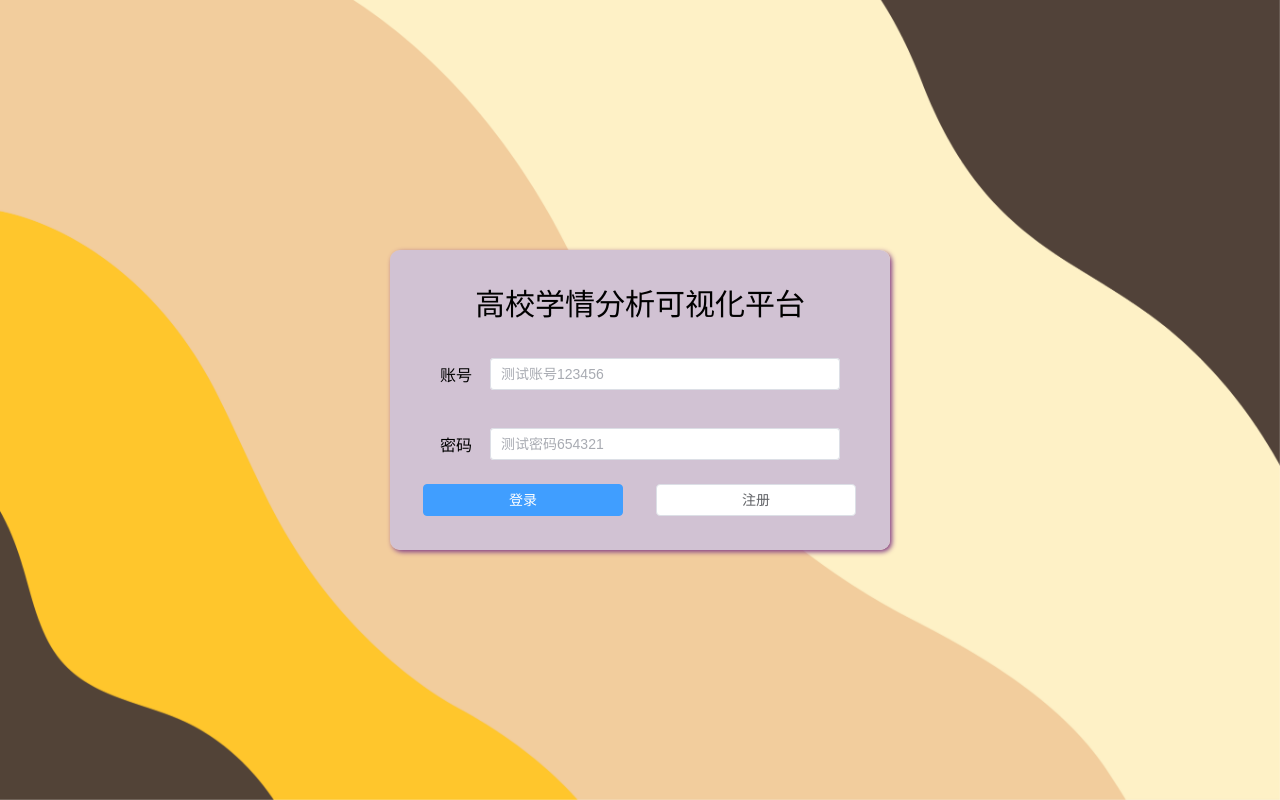
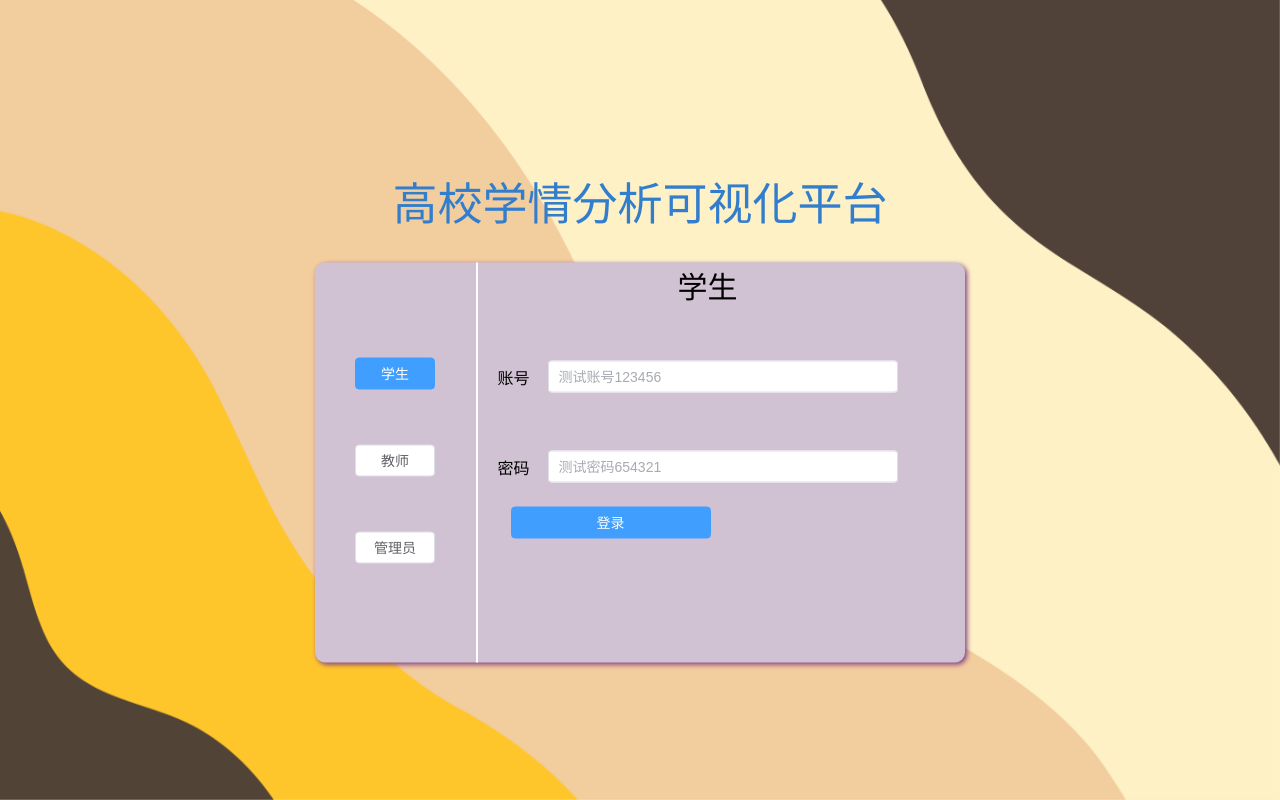
Before and after one commit to liuup/GraduationProject, a Vue app in the folder frontend/: page / in a window 1280 px wide. Built offline with nearby package versions, Linux system fonts and the light colour scheme.

Commit message:
修改登录和管理员后台

```diff
--- a/frontend/public/index.html
+++ b/frontend/public/index.html
@@ -2,7 +2,7 @@
 <html lang="">
   <head>
 
-    <title>毕业设计</title>
+    <title>管理员</title>
     <style>
       body {
         margin: 0;
--- a/frontend/src/router/index.js
+++ b/frontend/src/router/index.js
@@ -22,9 +22,9 @@ const routes = [
         component: () => import("../views/side/Overview.vue")
       },
       {
-        path: "/student",
-        name: "Student",
-        component: () => import("../views/side/Student.vue")
+        path: "/push",
+        name: "Push",
+        component: () => import("../views/side/Push.vue")
       },
       {
         path: "/class",
@@ -32,19 +32,19 @@ const routes = [
         component: () => import("../views/side/Class.vue")
       },
       {
-        path: "/classinfo",
-        name: "ClassInfo",
-        component: () => import("../views/side/ClassInfo.vue")
+        path: "/teacher",
+        name: "Teacher",
+        component: () => import("../views/side/Teacher.vue")
       },
       {
-        path: '/myself',
-        name: 'Myself',
-        component: () => import('../views/side/Myself.vue')
+        path: "/student",
+        name: "Student",
+        component: () => import("../views/side/Student.vue")
       },
       {
-        path: '/about',
-        name: 'About',
-        component: () => import('../views/side/About.vue')
+        path: '/me',
+        name: 'Me',
+        component: () => import('../views/side/Me.vue')
       },
     ]
   },
--- a/frontend/src/views/Login.vue
+++ b/frontend/src/views/Login.vue
@@ -1,9 +1,21 @@
 <template>
     <div class="backimage">
         <div class="meituan-content">
-            <div class="login-content">
             <div class="title">高校学情分析可视化平台</div>
 
+            <div class="login-content">
+                <el-row>
+                    <el-col :span="6" class="left-col">
+                        <div class="left-buttons">
+                            <el-button class="left-button" :type="stu_btn_type" @click="StudentBtn()">学生</el-button><br/>
+                            <el-button class="left-button" :type="teach_btn_type" @click="TeachBtn()">教师</el-button><br/>
+                            <el-button class="left-button" :type="admin_btn_type" @click="AdminBtn()">管理员</el-button><br/>
+                        </div>
+                    </el-col>
+                    <el-col :span="12">
+                        <span class="login-text">{{ login_text }}</span>
+
+                        <div>
                             <div class="user">
                                 <p>账号</p>
                                 <el-input
@@ -26,7 +38,11 @@
                             </div>
 
                             <el-button class="btn" @click="login()" type="primary">登录</el-button>
-                <el-button class="btn" @click="register()">注册</el-button>
+                            <!-- <el-button class="btn" @click="cancel()">清空</el-button> -->
+                        </div>
+
+                    </el-col>
+                </el-row>
             </div>
         </div>
 
@@ -67,6 +83,13 @@ export default {
         return {
             drawer: false,
 
+            login_text: "学生",
+
+            // 三个按钮的显示类型
+            stu_btn_type: "primary",
+            teach_btn_type: "default",
+            admin_btn_type: "default",
+
             reg_form: {
                 name: "",   // 姓名
                 num: "",    // 账号
@@ -83,6 +106,34 @@ export default {
         }
     },
     methods: {
+        // 学生登录切换按键
+        StudentBtn() {
+            this.stu_btn_type = "primary";
+            this.teach_btn_type = "default";
+            this.admin_btn_type = "default";
+
+            // TODO:
+        },
+
+        // 老师登录切换按键
+        TeachBtn() {
+            this.stu_btn_type = "default";
+            this.teach_btn_type = "primary";
+            this.admin_btn_type = "default";
+
+            // TODO:
+        },
+
+        // 管理员登录切换按键
+        AdminBtn() {
+            this.stu_btn_type = "default";
+            this.teach_btn_type = "default";
+            this.admin_btn_type = "primary";
+
+            // TODO:
+        },
+
+        // 登录按钮
         login() {
             // 错误处理
             if(this.user_form.num == "" || this.user_form.pwd == "") {
@@ -131,13 +182,38 @@ export default {
                 })
         },
 
+        // 注册按钮
         register() {
             this.drawer = true;
         },
 
+        // 注册提交按钮
         submit() {
             // FIXME: 注册判空验证
+
             // TODO: 注册接口测试
+            // TODO: 注册日期功能添加
+
+            /*
+            reg_form: {
+                name: "",   // 姓名
+                num: "",    // 账号
+                pwd: "",    // 密码
+                phone: "",   // 手机号
+                date: "2022-04-15"  // 登录日期
+            },
+            */
+
+            if(this.reg_form.name == "" || this.reg_form.num == "" ||
+                this.reg_form.pwd == "" || this.reg_form.phone == "") {
+                ElMessage({
+                    message: '输入框禁止为空',
+                    type: 'warning',
+                });
+
+                this.cancel();
+                return;
+            }
 
             this.reg_form.pwd = md5(this.reg_form.pwd);
 
@@ -161,7 +237,7 @@ export default {
                             message: '注册成功',
                             type: 'success',
                         })
-
+                        this.cancel();
                          // 设置本地存储
                         // localStorage.setItem("menuid", JSON.stringify("1"));
                         // 跳转路由
@@ -177,6 +253,13 @@ export default {
         cancel() {
             this.user_form.num = "";
             this.user_form.pwd = "";
+
+            this.reg_form.name = "";
+            this.reg_form.num = "";
+            this.reg_form.pwd = "";
+            this.reg_form.phone = "";
+            // TODO: 注册日期
+            // this.reg_form.date = "";
         }
     }
 }
@@ -200,27 +283,32 @@ export default {
     left: 50%;
     transform: translate(-50%, -50%);
     border-radius: 10px;
-    box-shadow: 2px 2px 5px #813c85;
+    /* box-shadow: 2px 2px 5px #813c85; */
 }
 .login-content {
-    width: 500px;
-    height: 300px;
+    width: 650px;
+    height: 400px;
     background: #d1c2d3;
     border-radius: 10px;
+    box-shadow: 2px 2px 5px #813c85;
 }
 .title {
     text-align: center;
-    color: #000000;
-    font-size: 30px;
+    color:  #337ecc;
+    font-size: 45px;
     padding-top: 30px;
+    padding-bottom: 30px;
 }
 .user {
     width: 400px;
-    margin: 0 auto;
+    /* margin: 0 auto; */
     padding-top: 30px;
     height: 40px;
     display: flex;
     align-items: center;
+
+    margin-top: 20px;
+    margin-left: 20px;
 }
 .user p {
     width: 50px;
@@ -249,4 +337,34 @@ export default {
     align-items: center;
     /* display: flex; */
 }
+
+.login-text {
+    font-size: 30px;
+    margin-left: 200px;
+    margin-top: 80px;
+}
+
+.left-col {
+    border: 10px;
+    border-right-style: solid;
+    border-width: 2px;
+    border-color: white;
+}
+.left-buttons {
+    margin-top: 40px;
+    height: 360px;
+    /* border: 10px; */
+    /* align-content: center; */
+}
+.left-button {
+    margin-top: 55px;
+    margin-left: 40px;
+    width: 80px;
+
+}
+
+
+.right-login {
+    margin-right: 20px;
+}
 </style>
--- a/frontend/src/views/side/About.vue
+++ /dev/null
@@ -1,18 +0,0 @@
-<template>
-  <div class="about">
-    <h1>关于</h1>
-    <!-- <el-row>
-      <el-col :span="12"><div class="grid-content bg-purple" /></el-col>
-      <el-col :span="12"><div class="grid-content bg-purple-light" /></el-col>
-    </el-row> -->
-  </div>
-</template>
-
-<script>
-</script>
-
-<style scoped>
-.about {
-  height: 650px;
-}
-</style>
--- a/frontend/src/views/side/Overview.vue
+++ b/frontend/src/views/side/Overview.vue
@@ -1,6 +1,6 @@
 <template>
   <div class="overview-main">
-    <h1>学情总览</h1>
+    <h1>平台总览</h1>
     <!-- <div style="width: 600px;height:400px;"> -->
     <!-- <Bar :option="bar_data"></Bar> -->
     <!-- </div> -->
@@ -12,14 +12,14 @@
         <Round :option="round_data"></Round>
       </el-col>
     </el-row>
-	<el-row>
+	  <!-- <el-row>
       <el-col :span="12">
         <Bar :option="bar_data"></Bar>
       </el-col>
       <el-col :span="12">
         <Round :option="round_data"></Round>
       </el-col>
-    </el-row>
+    </el-row> -->
   </div>
 </template>
 
@@ -38,7 +38,7 @@ export default {
     return {
       bar_data: {
         title: {
-          text: "Where data comes from",
+          text: "平台数据来源",
           //   subtext: "Living Expenses in Shenzhen",
         },
         tooltip: {
@@ -80,7 +80,7 @@ export default {
                 color: "transparent",
               },
             },
-            data: [0, 1579, 532, 0],
+            data: [0, 1579 + 585, 532, 0],
           },
           {
             name: "Life Cost",
@@ -90,14 +90,14 @@ export default {
               show: true,
               position: "inside",
             },
-            data: [8517, 6938, 1047, 532],
+            data: [8517 + 585, 6938, 1047 + 585, 532],
           },
         ],
       },
 
       round_data: {
         title: {
-          text: "Where data comes from",
+          text: "平台数据来源",
         //   subtext: "Fake Data",
           left: "center",
         },
@@ -115,7 +115,7 @@ export default {
             radius: "50%",
             data: [
               { value: 6938, name: "CG" },
-              { value: 1047, name: "雨课堂" },
+              { value: 1047 + 585, name: "雨课堂" },
               { value: 532, name: "超星" },
             //   { value: 484, name: "Union Ads" },
             //   { value: 300, name: "Video Ads" },
--- /dev/null
+++ b/frontend/src/views/side/Push.vue
@@ -0,0 +1,16 @@
+<template>
+    <div class="push-main">
+        <h1>公告发布</h1>
+    </div>
+
+</template>
+
+<script>
+
+</script>
+
+<style scoped>
+.push-main {
+    height: 650px;
+}
+</style>
--- /dev/null
+++ b/frontend/src/views/side/Teacher.vue
@@ -0,0 +1,11 @@
+<template>
+    <h1>Teacher</h1>
+</template>
+
+<script>
+
+</script>
+
+<style scoped>
+
+</style>
```
Also changed, not shown: frontend/src/views/Home.vue (+44 -26 lines), frontend/src/views/side/Me.vue (renamed from frontend/src/views/side/Myself.vue), 1 other file (tests, documents, lock files or other folders). Lines whose indentation alone changed are shown as unchanged.
